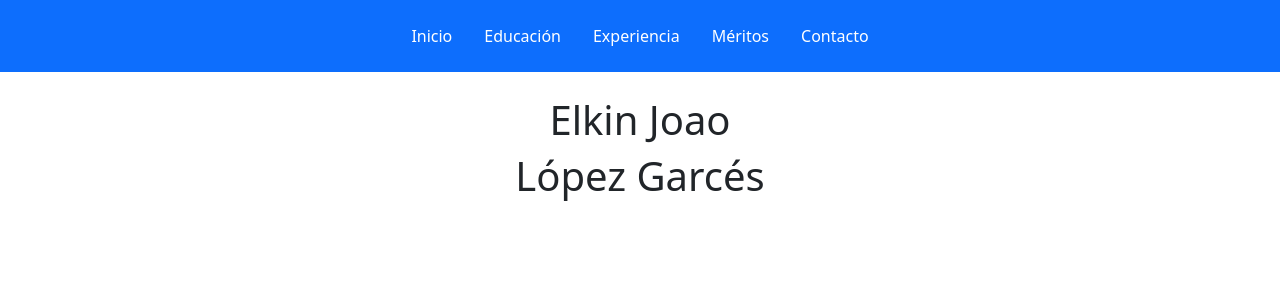
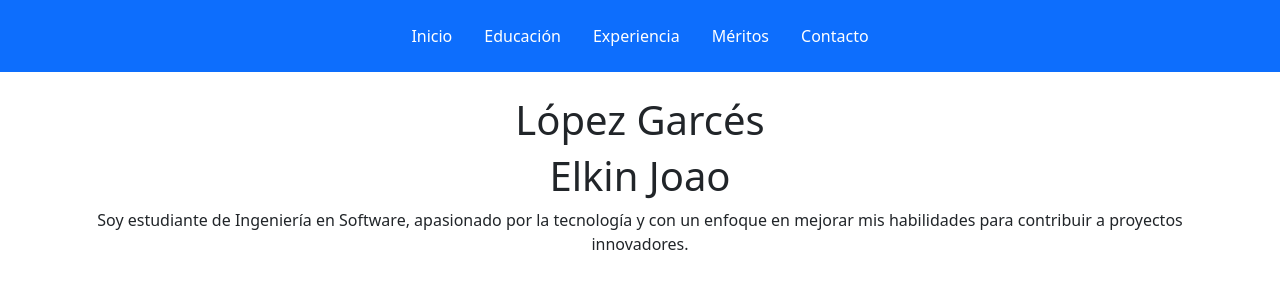
Before and after one commit to Elkinnn/PracticaGit4A_LopezElkin, a plain HTML site: page index.html in a window 1280 px wide. Drawn offline with nearby package versions, Linux system fonts and the light colour scheme.

Commit message:
Se agregó un resumen de mi CV.

```diff
--- a/index.html
+++ b/index.html
@@ -4,7 +4,6 @@
     <meta charset="UTF-8">
     <meta name="viewport" content="width=device-width, initial-scale=1.0">
     <title>Practica con Bootstrap</title>
-
     <link href="https://cdn.jsdelivr.net/npm/bootstrap@5.3.2/dist/css/bootstrap.min.css" rel="stylesheet">
 </head>
 <body>
@@ -22,8 +21,9 @@
 
     <main class="container mt-4 text-center">
         <section id="nombres-apellidos">
+            <h1>López Garcés</h1>
             <h1>Elkin Joao</h1>
-            <h1>López Garcés</h1>
+            <p>Soy estudiante de Ingeniería en Software, apasionado por la tecnología y con un enfoque en mejorar mis habilidades para contribuir a proyectos innovadores.</p>
         </section>
     </main>
 
```
